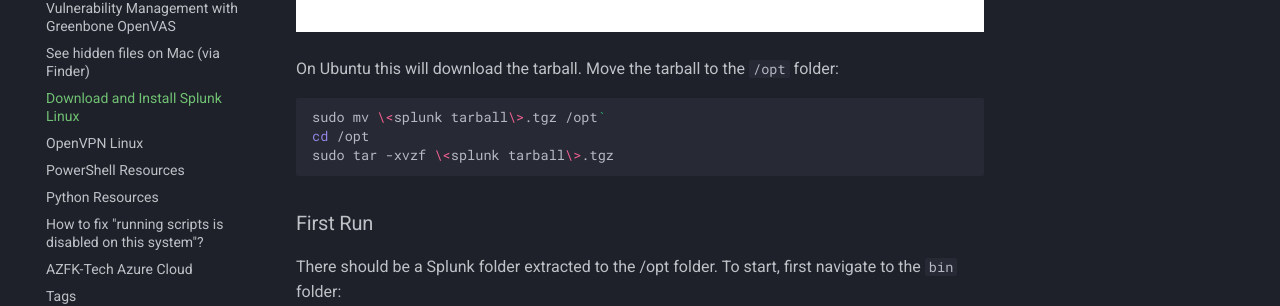
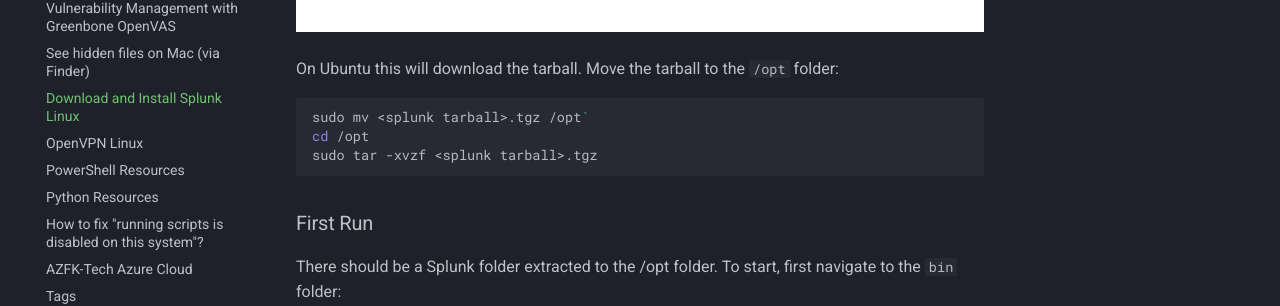
Before and after one commit to damitasalmon/field-notes, an MkDocs documentation site: the page built from docs/install-splunk-linux.md, in a window 1280 px wide and 900 px high, scrolled down 974 px. Shown: the part 298-604 px from the top of the window. Built offline with MkDocs 1.6.1 and Material for MkDocs 9.7.7, drawn with Linux system fonts in a browser that asks for light colours.

````diff
--- a/docs/install-splunk-linux.md
+++ b/docs/install-splunk-linux.md
@@ -17,9 +17,9 @@ You can download Splunk from the website. For Ubuntu, you can download the debia
 On Ubuntu this will download the tarball. Move the tarball to the `/opt` folder:
 
 ``` sh
-sudo mv \<splunk tarball\>.tgz /opt`
+sudo mv <splunk tarball>.tgz /opt`
 cd /opt
-sudo tar -xvzf \<splunk tarball\>.tgz
+sudo tar -xvzf <splunk tarball>.tgz
 ```
 
 ### First Run
````
